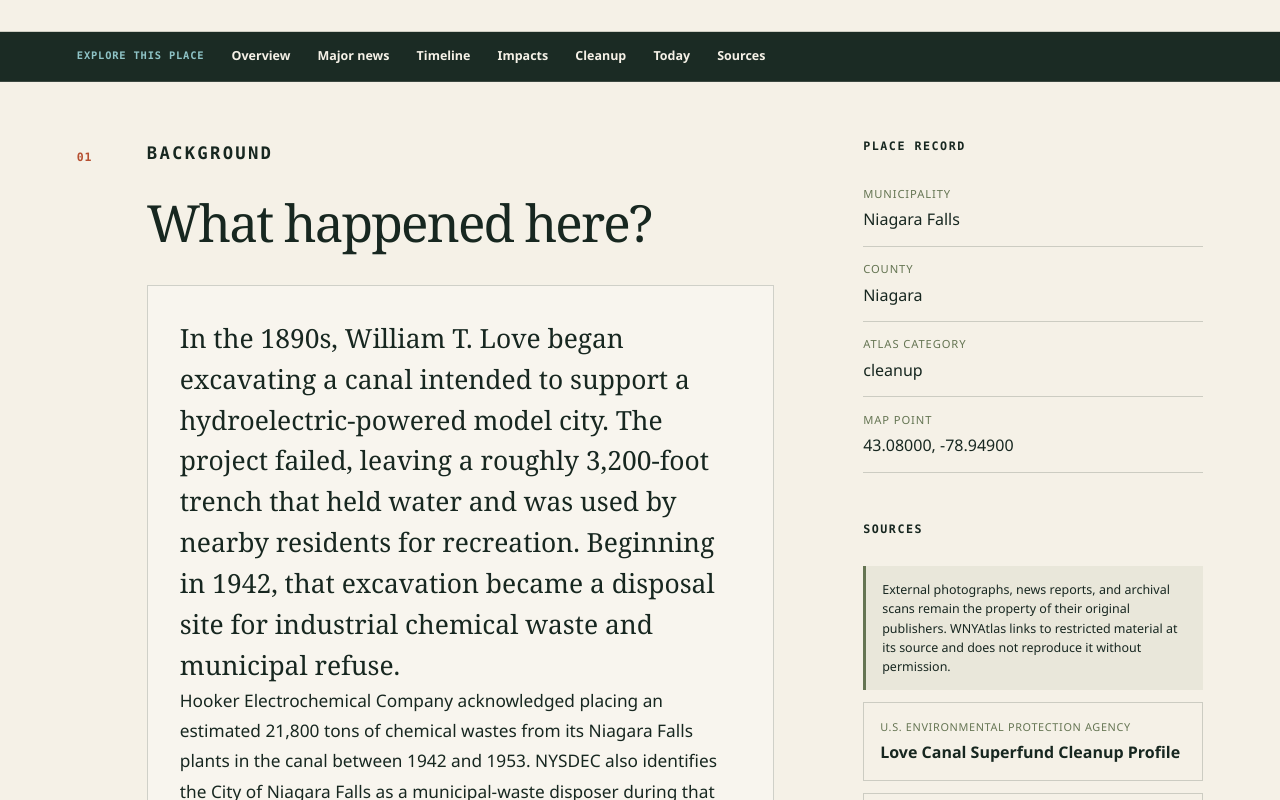
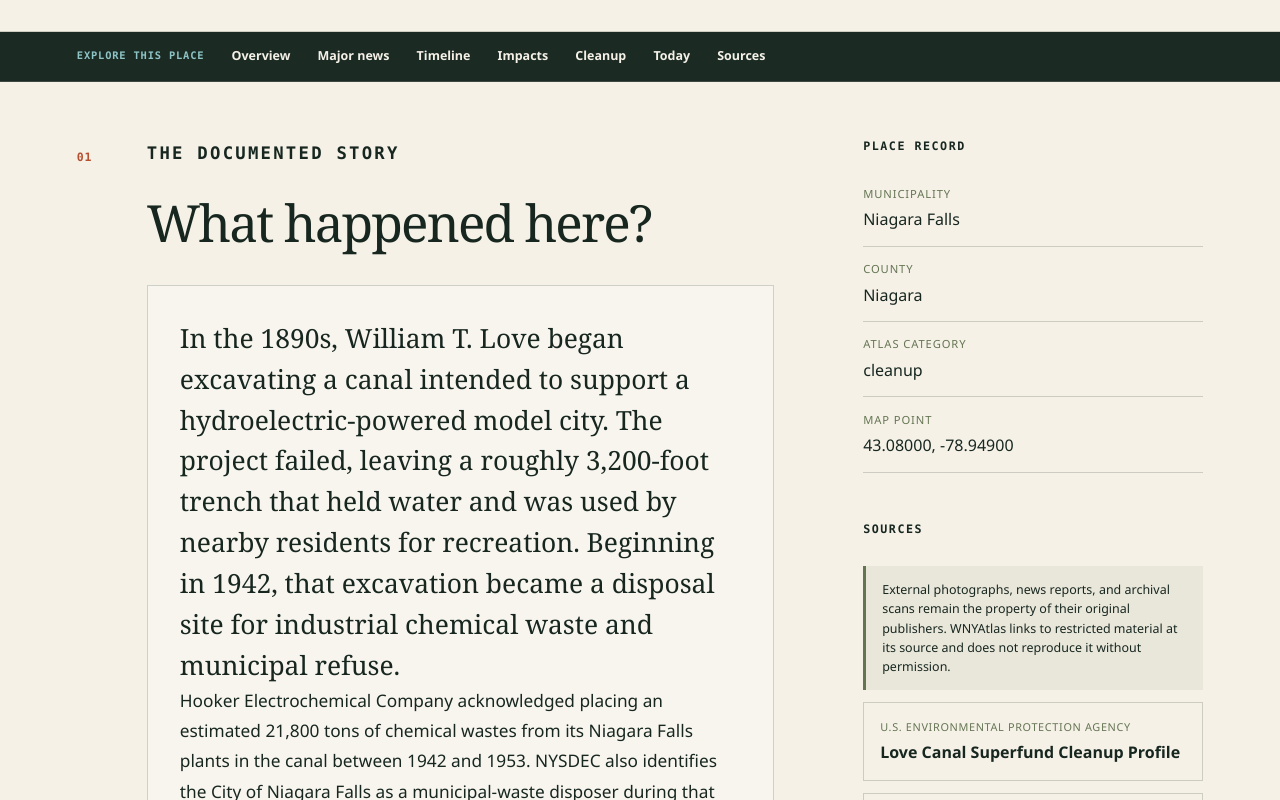
Before and after one commit to townefordmis/wnyatlas, a Next.js app: page /sites/love-canal in a window 1280 px wide. Shown: the part 980-1780 px from the top of the page. Built offline with nearby package versions, Linux system fonts and the light colour scheme.

Commit message:
Streamline all environmental story pages

```diff
--- a/src/app/sites/[id]/page.tsx
+++ b/src/app/sites/[id]/page.tsx
@@ -8,7 +8,6 @@ import { StructuredData } from "@/components/structured-data";
 import { LoveCanalDisposalHistory } from "@/components/love-canal-disposal-history";
 import { BuffaloRiverFireHistory } from "@/components/buffalo-river-fire-history";
 import { BethlehemWorkerHistory } from "@/components/bethlehem-worker-history";
-import { DeepHistoryFeature } from "@/components/deep-history-feature";
 import {
   HistoricalAerialEvidence,
   hasHistoricalAerialEvidence,
@@ -28,7 +27,7 @@ import {
   getPfasFindingLabel,
   getPfasSearchText,
 } from "@/lib/pfas-evidence";
-import { hasDeepHistoryFeature } from "@/data/deep-history-features";
+import { deepHistoryFeatures } from "@/data/deep-history-features";
 
 type SitePageProps = {
   params: Promise<{ id: string }>;
@@ -104,16 +103,19 @@ export default async function SitePage({ params }: SitePageProps) {
 
   const publicName = getPublicSiteName(site.name);
   const story = getSiteStory(site);
-  const streamlinedStoryTitle = streamlinedStoryTitles[site.id];
-  const usesStreamlinedStory = Boolean(streamlinedStoryTitle);
-  const keepsNewsRecord = site.id === "tonawanda-coke";
+  const deepHistory = deepHistoryFeatures[site.id];
+  const streamlinedStoryTitle =
+    streamlinedStoryTitles[site.id] ?? deepHistory?.title ?? "What happened here?";
+  const narrativeParagraphs = deepHistory
+    ? [deepHistory.lead, ...deepHistory.chapters.map((chapter) => chapter.body)]
+    : story.background;
   const hasAerials = hasHistoricalAerialEvidence(site.id);
-  const hasDeepHistory = hasDeepHistoryFeature(site.id);
   const namedChemicals = findChemicalsInText(
     [
       site.summary,
       getPfasSearchText(site),
-      ...story.background,
+      ...narrativeParagraphs,
+      deepHistory?.caution.body ?? "",
       ...story.documentedImpacts,
       ...story.cleanupAndControls,
       ...story.presentDay,
@@ -263,9 +265,8 @@ export default async function SitePage({ params }: SitePageProps) {
           <a href="#overview">Overview</a>
           {site.id === "buffalo-river" && <a href="#river-fire">1968 fire</a>}
           {site.id === "bethlehem-steel" && <a href="#worker-history">Workers</a>}
-          {hasDeepHistory && !usesStreamlinedStory && <a href="#deep-history">People &amp; history</a>}
           {hasAerials && <a href="#aerials">Aerial history</a>}
-          {site.newsEvents?.length && (!usesStreamlinedStory || keepsNewsRecord) ? <a href="#news-events">Major news</a> : null}
+          {site.newsEvents?.length && site.id !== "union-road-gardenville-yard" ? <a href="#news-events">Major news</a> : null}
           {site.pfasCompounds?.length ? <a href="#pfas-compounds">PFAS compounds</a> : null}
           {story.timeline.length > 0 && <a href="#timeline">Timeline</a>}
           {story.documentedImpacts.length > 0 && <a href="#impacts">Impacts</a>}
@@ -280,15 +281,20 @@ export default async function SitePage({ params }: SitePageProps) {
               <div className="story-chapter-heading">
                 <span aria-hidden="true">01</span>
                 <div>
-                  <p className="eyebrow">{usesStreamlinedStory ? "The documented story" : "Background"}</p>
-                  <h2>{streamlinedStoryTitle ?? "What happened here?"}</h2>
+                  <p className="eyebrow">The documented story</p>
+                  <h2>{streamlinedStoryTitle}</h2>
                 </div>
               </div>
               <div className="story-background-copy">
-                {story.background.map((paragraph) => (
+                {narrativeParagraphs.map((paragraph) => (
                   <p key={paragraph}>{paragraph}</p>
                 ))}
-                {!usesStreamlinedStory && <p className="story-context-note">{story.categoryContext}</p>}
+                {deepHistory && (
+                  <aside className="story-context-note">
+                    <strong>{deepHistory.caution.title}</strong>
+                    <span>{deepHistory.caution.body}</span>
+                  </aside>
+                )}
               </div>
               {(site.category === "pfas" || site.pfasStatus) && (
                 <div className="pfas-record-status">
@@ -341,8 +347,6 @@ export default async function SitePage({ params }: SitePageProps) {
 
             {site.id === "bethlehem-steel" && <BethlehemWorkerHistory />}
 
-            {hasDeepHistory && !usesStreamlinedStory && <DeepHistoryFeature siteId={site.id} />}
-
             {site.id === "love-canal" && (
               <section className="story-research-figure" aria-labelledby="love-canal-aerial-title">
                 <p className="eyebrow">Landscape transformation</p>
@@ -385,7 +389,7 @@ export default async function SitePage({ params }: SitePageProps) {
 
             <HistoricalAerialEvidence siteId={site.id} />
 
-            {site.newsEvents?.length && (!usesStreamlinedStory || keepsNewsRecord) ? (
+            {site.newsEvents?.length && site.id !== "union-road-gardenville-yard" ? (
               <section className="story-news-events" id="news-events">
                 <p className="eyebrow">News record</p>
                 <h2>Major news events</h2>
@@ -658,23 +662,15 @@ export default async function SitePage({ params }: SitePageProps) {
               </section>
             )}
 
-            {!usesStreamlinedStory && (
+            {site.evidenceStatus !== "well-documented" && story.researchNotes.length > 0 && (
               <section id="research">
-                <p className="eyebrow">Research desk</p>
-                <h2>How this story is being built</h2>
-                <p>
-                  WNYAtlas is reviewing the linked records for ownership history,
-                  operations, waste pathways, cleanup decisions, monitoring, and
-                  present-day use. Missing details remain research questions rather
-                  than being filled with assumptions.
-                </p>
-                {story.researchNotes.length > 0 && (
-                  <ul>
-                    {story.researchNotes.map((note) => (
-                      <li key={note}>{note}</li>
-                    ))}
-                  </ul>
-                )}
+                <p className="eyebrow">Research status</p>
+                <h2>Open questions</h2>
+                <ul>
+                  {story.researchNotes.map((note) => (
+                    <li key={note}>{note}</li>
+                  ))}
+                </ul>
               </section>
             )}
           </div>
```
Also changed, not shown: src/app/globals.css.
